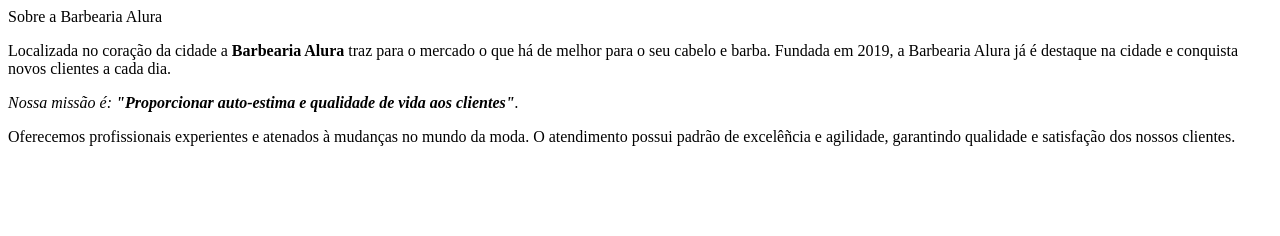
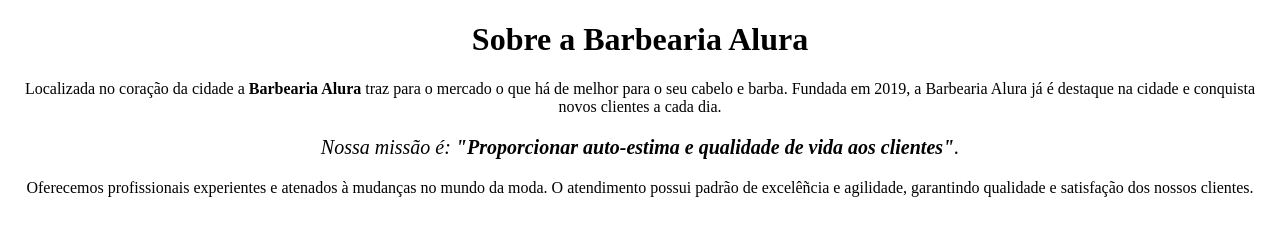
Before and after one commit to eukemylesilva/alurasite, a plain HTML site: page index.html in a window 1280 px wide. Drawn offline with Linux system fonts and the light colour scheme.

Commit message:
Add files via upload

```diff
--- a/index.html
+++ b/index.html
@@ -1,14 +1,17 @@
  <!DOCTYPE HTML>
- <html lanng=''
+ <html lanng='pt-br'>
+      <head>
+          <meta charset="UTF-8">
+          <title>Barbearia Alura</title>
+      </head>
 
+      <body>
+          <h1 style="text-align: center">Sobre a Barbearia Alura</h1>
 
+          <p style="text-align: center">Localizada no coração da cidade a <strong>Barbearia Alura</strong>   traz para o mercado o que há de melhor para o seu cabelo e barba. Fundada   em 2019, a Barbearia Alura já é destaque na cidade e conquista novos        clientes a cada dia.</p>
 
-   <h1>Sobre a Barbearia Alura</h1>
+          <p style="font-size: 20px; text-align: center"><em>Nossa missão é: <strong>"Proporcionar auto-estima e qualidade de vida aos clientes"</strong>.</em></p>
 
-   <p>Localizada no coração da cidade a <strong>Barbearia Alura</strong>   traz para o mercado o que há de melhor para o seu cabelo e barba. Fundada   em 2019, a Barbearia Alura já é destaque na cidade e conquista novos        clientes a cada dia.</p>
-
-   <p><em>Nossa missão é: <strong>"Proporcionar auto-estima e qualidade de vida aos clientes"</strong>.</em></p>
-
-   <p>Oferecemos profissionais experientes e atenados à mudanças no mundo    da moda. O atendimento  possui padrão de excelêñcia e agilidade, garantindo qualidade e satisfação dos nossos clientes.</p>
-
+          <p style="text-align: center">Oferecemos profissionais experientes e atenados à mudanças no mundo    da moda. O atendimento  possui padrão de excelêñcia e agilidade, garantindo qualidade e satisfação dos nossos clientes.</p>
+     </body>
 </html>
```
